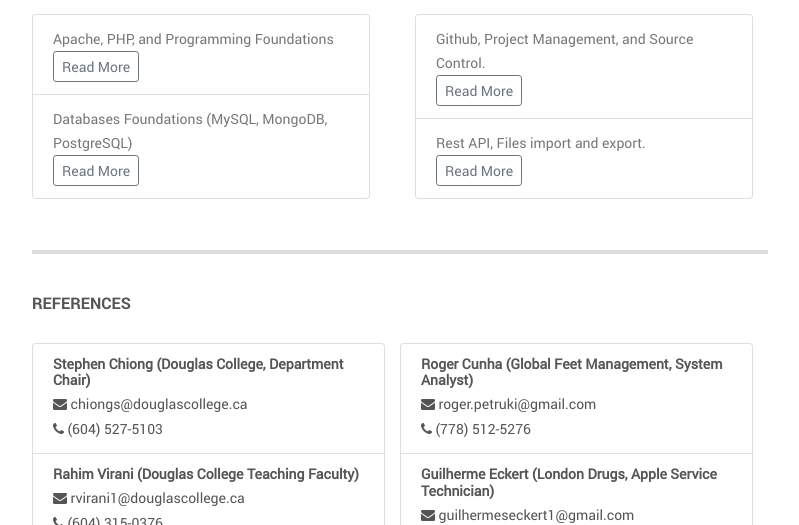
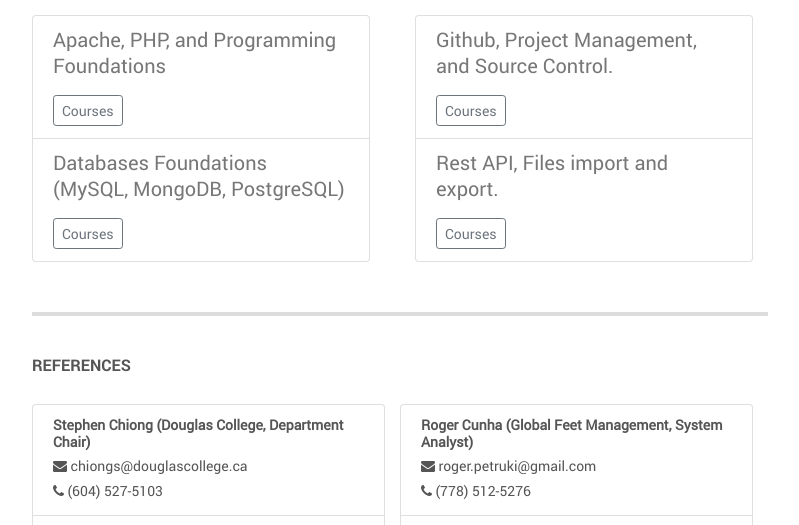
Before and after one commit to ac-gbpfreitas/ac-gbpfreitas.github.io, a plain HTML site: page index.html in a window 1280 px wide. Shown: the part 2275-2800 px from the top of the page, without its empty margins (432-1231 px from the left). Drawn offline with nearby package versions, Linux system fonts and the light colour scheme.

Commit message:
New Updates

```diff
--- a/index.html
+++ b/index.html
@@ -3,7 +3,7 @@
     <head>
         <meta charset="utf-8">
         <meta http-equiv="X-UA-Compatible" content="IE=edge">
-        <title>Gustavo Freitas - Software Web Developer</title>
+        <title>Gustavo Freitas - PHP Web Software Developer</title>
         <meta name="description" content="">
         <meta name="viewport" content="width=device-width, initial-scale=1">
 
@@ -28,7 +28,7 @@
                             </div>
                             <div class="profile-content">
                                 <h3 class="profile-title">Portfolio</h3>
-                                <p class="profile-description">Software Web Developer</p>
+                                <p class="profile-description">PHP Web Software Developer</p>
                             </div>
                         </div>
                     </div>
@@ -54,9 +54,9 @@
                     <img src="img/profile.jpg" alt="Profile">
                 </div>
                 <h3 class="profile-title">Gustavo Freitas</h3>
-                <p class="profile-description">Software Web Developer</p>
+                <p class="profile-description">PHP Web Software Developer</p>
             </div> <!-- top-section -->
-            <div class="main-navigation">
+            <div class="main-navigation" style="margin-top:0px;">
                 <ul class="navigation">
                     <li><a href="#top"><i class="fa fa-globe"></i>Welcome</a></li>
                     <li><a href="#about"><i class="fa fa-pencil"></i>About Me</a></li>
@@ -396,14 +396,14 @@
                                     <div class="col-sm-6"> <!-- DOUGLAS COLLEGE START -->
                                       <ul class="list-group">
                                         <li class="list-group-item">
-                                            Apache, PHP, and Programming Foundations
-                                          <p>
+                                            <strong class="h5">Apache, PHP, and Programming Foundations</strong>
+                                          <p style="margin-top:5%;">
                                           <button class="btn btn-sm btn-outline-secondary" type="button" data-toggle="collapse" data-target="#lyndaPHP" aria-expanded="false" aria-controls="lyndaPHP">
-                                              Read More
+                                              Courses
                                             </button>
                                             <div class="collapse" id="lyndaPHP">
                                               <div class="">
-                                               <ul>
+                                               <ul style="margin-top:5%;">
                                                  <li><a href="https://www.linkedin.com/learning-login/share?account=2105105&forceAccount=false&redirect=https%3A%2F%2Fwww.linkedin.com%2Flearning%2Finstalling-apache-mysql-and-php-3%3Ftrk%3Dshare_ent_url%26shareId%3D52oamrouRnmmfIGWMvKJQg%253D%253D" target="_blank">• Installing Apache, MySQL, and PHP</a></li>
 <li><a href="https://www.linkedin.com/learning-login/share?account=2105105&forceAccount=false&redirect=https%3A%2F%2Fwww.linkedin.com%2Flearning%2Ffirst-look-php-7-4%3Ftrk%3Dshare_ent_url%26shareId%3DtqfcPSzOQ9eWBqBLDAsouw%253D%253D" target="_blank">• First Look: PHP 7.4</a></li>
 <li><a href="https://www.linkedin.com/learning-login/share?account=2105105&forceAccount=false&redirect=https%3A%2F%2Fwww.linkedin.com%2Flearning%2Ffunctional-programming-with-php%3Ftrk%3Dshare_ent_url%26shareId%3DlVd2mBV%252BQ7OJFLoA9RyIOg%253D%253D" target="_blank">• Functional Programming with PHP</a></li>
@@ -416,14 +416,14 @@
                                           </p>
                                         </li>
                                         <li class="list-group-item">
-                                             Databases Foundations (MySQL, MongoDB, PostgreSQL)
-                                            <p>
+                                             <strong class="h5">Databases Foundations<br>(MySQL, MongoDB, PostgreSQL)</strong>
+                                            <p style="margin-top:5%;">
                                           <button class="btn btn-sm btn-outline-secondary" type="button" data-toggle="collapse" data-target="#lyndaDatabase" aria-expanded="false" aria-controls="lyndaDatabase">
-                                              Read More
+                                              Courses
                                             </button>
                                             <div class="collapse" id="lyndaDatabase">
                                               <div class="">
-                                                <ul>
+                                                <ul style="margin-top:5%;">
                                                   <li><a href="https://www.linkedin.com/learning-login/share?account=2105105&forceAccount=false&redirect=https%3A%2F%2Fwww.linkedin.com%2Flearning%2Fphp-with-mysql-essential-training-2-build-a-cms%3Ftrk%3Dshare_ent_url%26shareId%3DJCvIAenWSnaVJhj8w6dlDw%253D%253D" target="_blank">• PHP with MySQL Essential Training: 2 Build a CMS</a></li>
 <li><a href="https://www.linkedin.com/learning-login/share?account=2105105&forceAccount=false&redirect=https%3A%2F%2Fwww.linkedin.com%2Flearning%2Fchoosing-a-data-platform-postgresql-mysql-mongo-and-cloud%3Ftrk%3Dshare_ent_url%26shareId%3DxkW8KCh1RvigJ44Uj%252F2bSg%253D%253D" target="_blank">• Choosing a Database: PostgreSQL, MySQL, Mongo, and Cloud</a></li>
 <li><a href="https://www.linkedin.com/learning-login/share?account=2105105&forceAccount=false&redirect=https%3A%2F%2Fwww.linkedin.com%2Flearning%2Fdatabase-foundations-application-development%3Ftrk%3Dshare_ent_url%26shareId%3Df9%252B%252Bl5L%252FRVidzwZqHgbB5A%253D%253D" target="_blank">• Database Foundations: Application Development</a></li>
@@ -441,14 +441,14 @@
                                     <div class="col-sm-6"> <!-- MASTER DEGREE START -->
                                       <ul class="list-group">
                                         <li class="list-group-item">
-                                            Github, Project Management, and Source Control.
-                                          <p>
+                                            <strong class="h5">Github, Project Management, and Source Control.</strong>
+                                          <p style="margin-top:5%;">
                                           <button class="btn btn-sm btn-outline-secondary" type="button" data-toggle="collapse" data-target="#lyndaSourceControl" aria-expanded="false" aria-controls="lyndaSourceControl">
-                                              Read More
+                                              Courses
                                             </button>
                                             <div class="collapse" id="lyndaSourceControl">
                                               <div class="">
-                                                <ul>
+                                                <ul style="margin-top:5%;">
                                                   <li><a href="https://www.linkedin.com/learning-login/share?account=2105105&forceAccount=false&redirect=https%3A%2F%2Fwww.linkedin.com%2Flearning%2Fplanning-and-releasing-software-with-jira%3Ftrk%3Dshare_ent_url%26shareId%3DOm0lGmHVRSqCbbjJYHavMg%253D%253D" target="_blank">• Planning and Releasing Software with JIRA</a></li>
 <li><a href="https://www.linkedin.com/learning-login/share?account=2105105&forceAccount=false&redirect=https%3A%2F%2Fwww.linkedin.com%2Flearning%2Fscrum-the-basics%3Ftrk%3Dshare_ent_url%26shareId%3Dv%252B6xyitoRQeT0EjrLHje3g%253D%253D" target="_blank">• Scrum: The Basics</a></li>
 <li><a href="https://www.linkedin.com/learning-login/share?account=2105105&forceAccount=false&redirect=https%3A%2F%2Fwww.linkedin.com%2Flearning%2Fcharacteristics-of-a-great-scrum-master%3Ftrk%3Dshare_ent_url%26shareId%3DhiGnIWCdTZy0WUfqIwAdZQ%253D%253D" target="_blank">• Characteristics of a Great Scrum Master</a></li>
@@ -463,14 +463,14 @@
                                           </p>
                                         </li>
                                         <li class="list-group-item">
-                                            Rest API, Files import and export.
-                                          <p>
+                                            <strong class="h5">Rest API, Files import and export.</strong>
+                                          <p style="margin-top:5%;">
                                           <button class="btn btn-sm btn-outline-secondary" type="button" data-toggle="collapse" data-target="#lyndaRestAPI" aria-expanded="false" aria-controls="lyndaRestAPI">
-                                              Read More
+                                              Courses
                                             </button>
                                             <div class="collapse" id="lyndaRestAPI">
                                               <div class="">
-                                                <ul>
+                                                <ul style="margin-top:5%;">
                                                   <li><a href="https://www.linkedin.com/learning-login/share?account=2105105&forceAccount=false&redirect=https%3A%2F%2Fwww.linkedin.com%2Flearning%2Flearn-api-documentation-with-json-and-xml%3Ftrk%3Dshare_ent_url%26shareId%3DmTOxUiVFToWXZzd2CkoFXA%253D%253D" target="_blank">• Learn API Documentation with JSON and XML</a></li>
 <li><a href="https://www.linkedin.com/learning-login/share?account=2105105&forceAccount=false&redirect=https%3A%2F%2Fwww.linkedin.com%2Flearning%2Flearning-rest-apis%3Ftrk%3Dshare_ent_url%26shareId%3DaNI7GprPSlGwwq1lv55isQ%253D%253D" target="_blank">• Learning REST APIs</a></li>
 <li><a href="https://www.linkedin.com/learning-login/share?account=2105105&forceAccount=false&redirect=https%3A%2F%2Fwww.linkedin.com%2Flearning%2Fphp-choosing-a-php-editor-10209432%3Ftrk%3Dshare_ent_url%26shareId%3DZwBLGCjSSOeQY%252BH1bkmXjA%253D%253D" target="_blank">• PHP: Choosing a PHP Editor</a></li>
```
